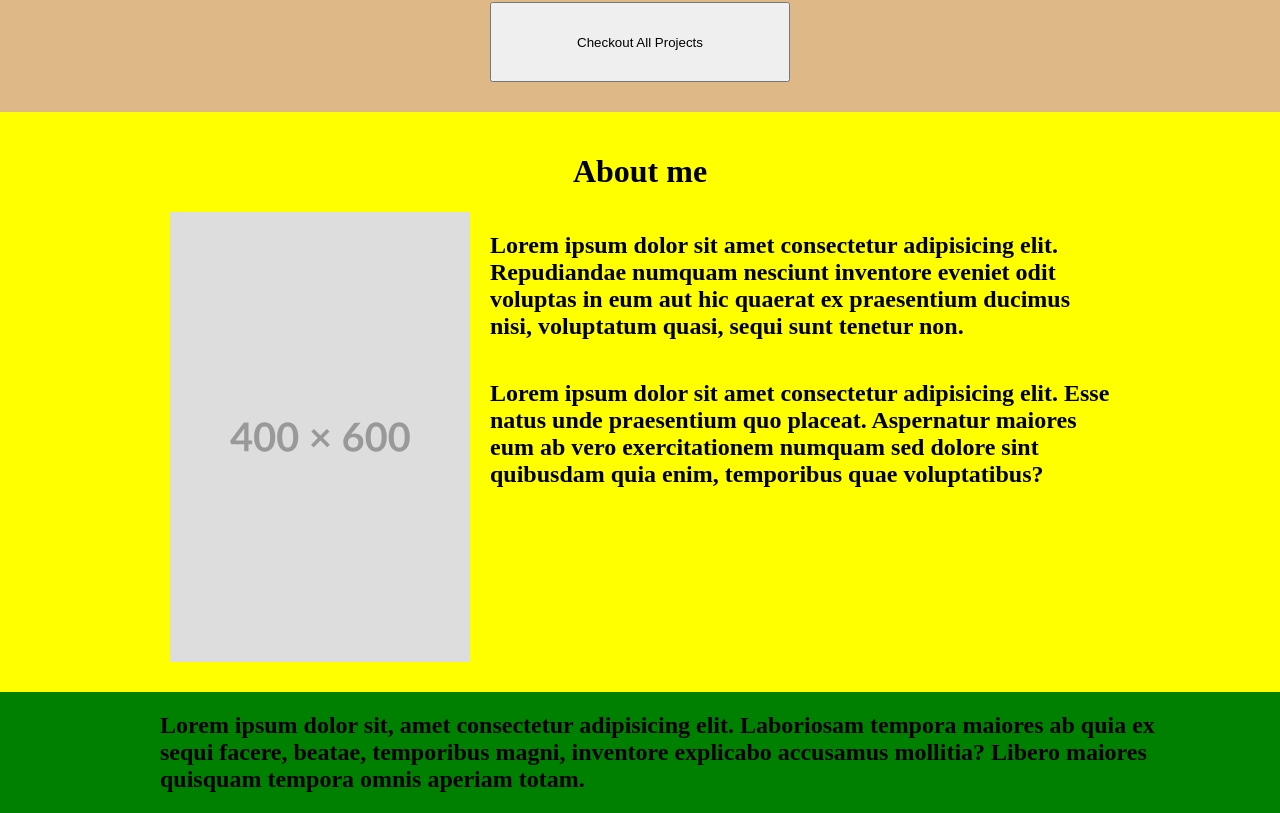
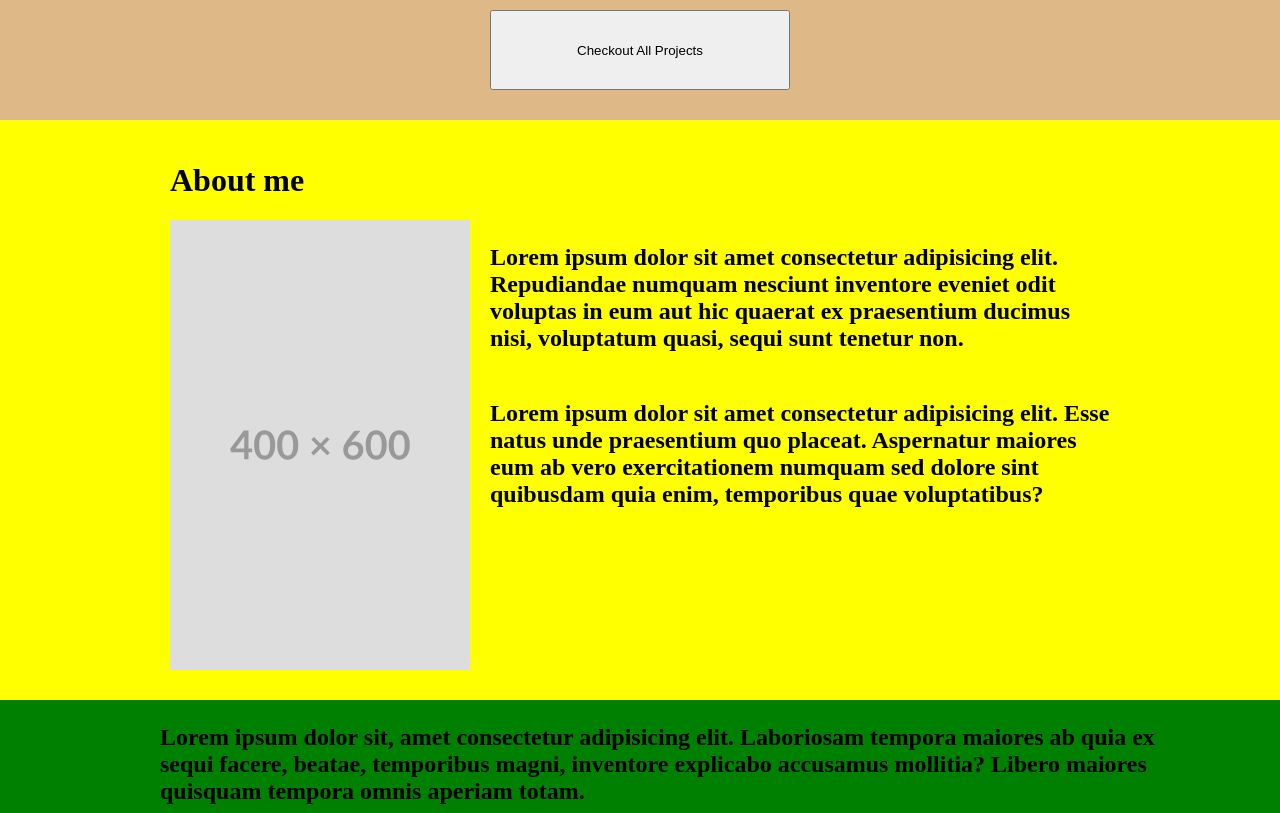
Before and after one commit to MrAngalo/Portfolio-Website, an Angular app: page /home in a window 1280 px wide. Shown: the part 1800-2613 px from the top of the page. Built offline with nearby package versions, Linux system fonts and the light colour scheme.

Commit message:
replaced h2 with p

```diff
--- a/src/app/homepage/homepage.component.html
+++ b/src/app/homepage/homepage.component.html
@@ -18,12 +18,12 @@
 </div>
 <div class="content-wrapper projects">
     <div class="content">
-        <h2>
+        <p>
             Lorem ipsum dolor sit, amet consectetur adipisicing elit. Laboriosam
             tempora maiores ab quia ex sequi facere, beatae, temporibus magni,
             inventore explicabo accusamus mollitia? Libero maiores quisquam
             tempora omnis aperiam totam.
-        </h2>
+        </p>
     </div>
     <div class="scrollable">
         <div class="cards">
@@ -66,29 +66,29 @@
             <img src="/assets/400x600.svg" />
         </div>
         <div class="description">
-            <h2>
+            <p>
                 Lorem ipsum dolor sit amet consectetur adipisicing elit.
                 Repudiandae numquam nesciunt inventore eveniet odit voluptas in
                 eum aut hic quaerat ex praesentium ducimus nisi, voluptatum
                 quasi, sequi sunt tenetur non.
-            </h2>
-            <h2>
+            </p>
+            <p>
                 Lorem ipsum dolor sit amet consectetur adipisicing elit. Esse
                 natus unde praesentium quo placeat. Aspernatur maiores eum ab
                 vero exercitationem numquam sed dolore sint quibusdam quia enim,
                 temporibus quae voluptatibus?
-            </h2>
+            </p>
         </div>
     </div>
 </div>
 <div class="content-wrapper skills">
     <div class="content">
-        <h2>
+        <p>
             Lorem ipsum dolor sit, amet consectetur adipisicing elit. Laboriosam
             tempora maiores ab quia ex sequi facere, beatae, temporibus magni,
             inventore explicabo accusamus mollitia? Libero maiores quisquam
             tempora omnis aperiam totam.
-        </h2>
+        </p>
     </div>
     <div class="cards">
         <div class="card">hello world</div>
--- a/src/styles.scss
+++ b/src/styles.scss
@@ -22,6 +22,7 @@ body {
     margin: 0;
 }
 
+// Remove text decorations
 a {
     text-decoration: none;
     color: inherit;
@@ -31,6 +32,13 @@ a {
     }
 }
 
-h2 {
+// Titles
+h1 {
     display: inline-block;
 }
+
+p {
+    font-size: 24px;
+    font-weight: bold;
+    display: inline-block;
+}
```
